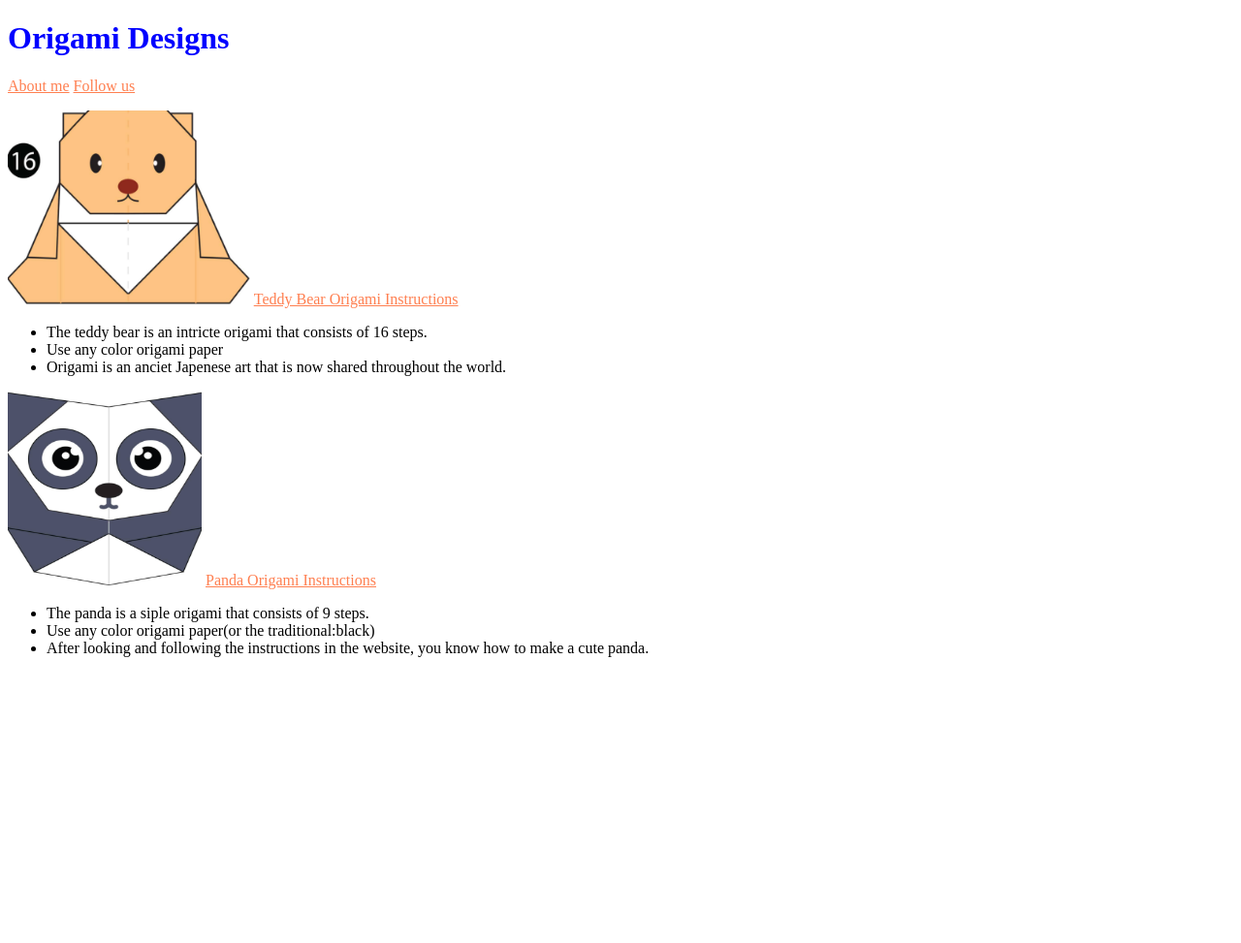
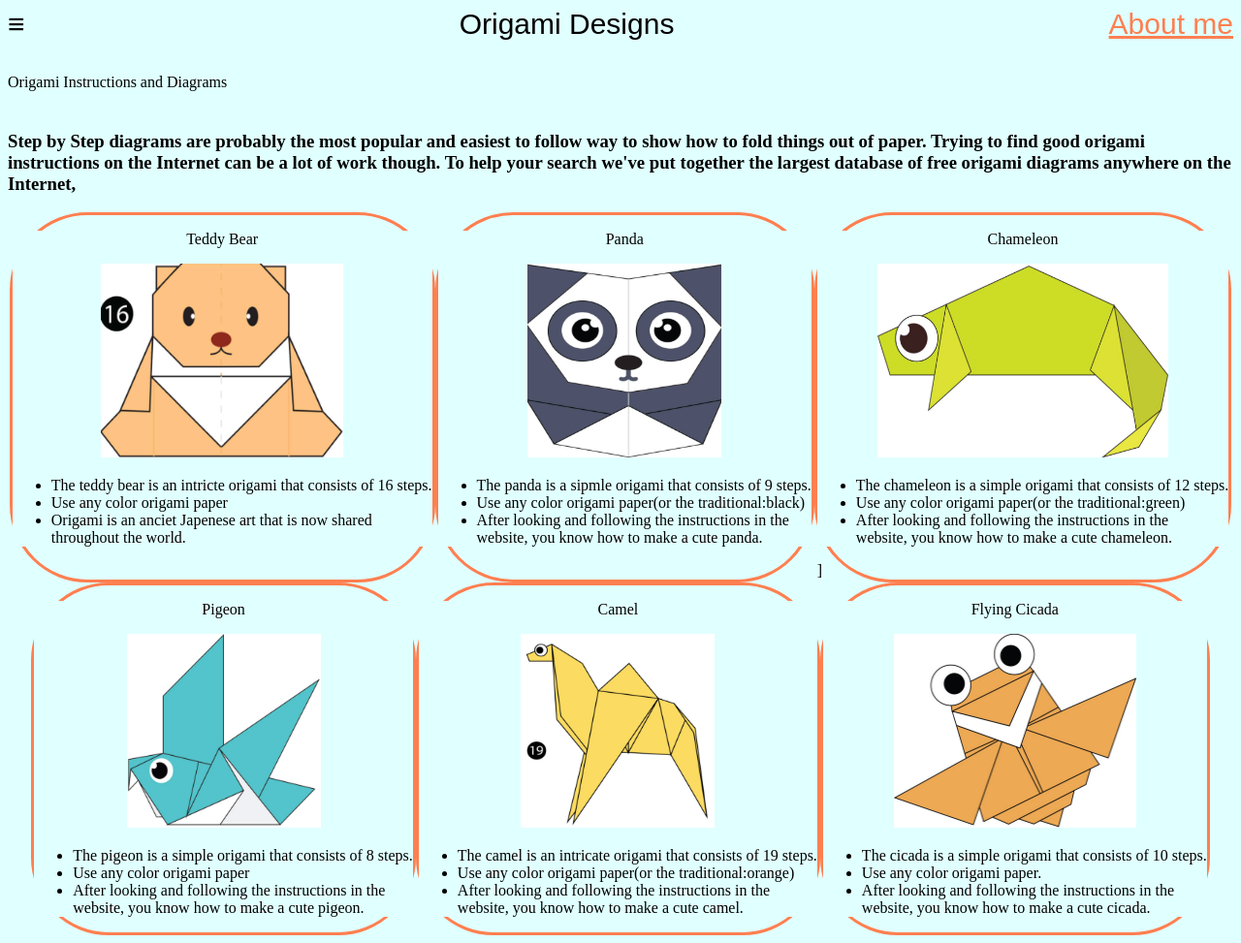
Before and after one commit to clairekim07/Origami, a plain HTML site: page index.html in a window 1280 px wide. Shown: the whole page at 97% size. Before the commit the page ends 800 px from the top, so only its background shows below. Drawn offline with Linux system fonts and the light colour scheme.

Commit message:
used flexbox and css and added more websites for origamis

```diff
--- a/index.html
+++ b/index.html
@@ -4,27 +4,45 @@
     <meta charset="UTF-8">
     <meta name="viewport" content="width=device-width, initial-scale=1.0">
     <title>Origami Designs</title>
+    <link rel= "stylesheet" type= "text/css" href= "style.css"/>
 
-    <style>
-        h1{
-            color:blue
-        }
-        a{
-            color:coral
-        }
-    </style>
 </head>
 <body>
-    <h1>Origami Designs</h1>
-    <p>
-    <a href = "aboutme.html">About me</a>
-    <a href = "followus.html">Follow us</a>
-</p>
+    <div class="header">
+    <div class="menu">
+
+    <div><a href ="#"></a>≡</a></div>
+    <div>Origami Designs</div>
+    <div><a href = "aboutme.html">About me</a></div>
+
+
+</div>
+</div>
+
+</body>
+<body>
+    <div class="bodyimg">
+        <img>
+        <p>
+            Origami Instructions and Diagrams
+        </p>
+        <h3></br>
+            Step by Step diagrams are probably the most popular and easiest to follow way
+            to show how to fold things out of paper. Trying to find good origami instructions
+            on the Internet can be a lot of work though. To help your search we've put
+            together the largest database of free origami diagrams anywhere on the Internet,
+        </h3>
+    </div>
 </body>
     <body>
-        <img src="image.png" width=250 height=200/>
 
-        <a href="http://origami.me/teddy-bear/">Teddy Bear Origami Instructions</a>
+        <div class="grid">
+        <div class="origami">
+        <center>
+        <p>Teddy Bear</p>
+        <a href="http://origami.me/teddy-bear/"><img src="image.png" width=250 height=200/></a>
+        </center>
+        <p>
         <ul>
             <li>
                 The teddy bear is an intricte origami that consists of 16 steps.
@@ -33,33 +51,126 @@
                 Use any color origami paper
             </li>
             <li>
-                Origami is an anciet Japenese art that is now shared throughout the world.
+                Origami is an anciet Japenese art that is now shared</br> throughout the world.
             </li>
         </ul>
-
+    </p>
+    </div>
 
     </body>
 
 
     <body>
-        <img src="panda.png" width=200 height=200/>
-
-        <a href="http://origami.me/panda/">Panda Origami Instructions</a>
+        <div class="origami">
+        <center>
+        <p>Panda</p>
+        <a href="http://origami.me/panda/"><img src="panda.png" width=200 height=200/></a>
+        </center>
+        <p>
         <ul>
             <li>
-                The panda is a siple origami that consists of 9 steps.
+                The panda is a sipmle origami that consists of 9 steps.
             </li>
             <li>
                 Use any color origami paper(or the traditional:black)
             </li>
             <li>
-                After looking and following the instructions in the website, you know how to make a cute panda.
+                After looking and following the instructions in the </br>website, you know how to make a cute panda.
             </li>
         </ul>
+    </p>
 
+    </div>
+    </body>
+    <body>
+        <div class="origami">
+        <center>
+        <p>Chameleon</p>
+        <a href="http://origami.me/chameleon/"><img src="chameleon.png" width=300 height=200/></a>
+        </center>
+        <p>
+        <ul>
+            <li>
+                The chameleon is a simple origami that consists of 12 steps.
+            </li>
+            <li>
+                Use any color origami paper(or the traditional:green)
+            </li>
+            <li>
+                After looking and following the instructions in the </br>website, you know how to make a cute chameleon.
+            </li>
+        </ul>
+    </p>
+        ]
+    </div>
+    </body>
+    <body>
+        <div class="origami">
+        <center>
+        <p>Pigeon</p>
+        <a href="http://origami.me/pigeon/"><img src="pigeon.png" width=200 height=200/></a>
+        </center>
+        <p>
+        <ul>
+            <li>
+                The pigeon is a simple origami that consists of 8 steps.
+            </li>
+            <li>
+                Use any color origami paper
+            </li>
+            <li>
+                After looking and following the instructions in the </br>website, you know how to make a cute pigeon.
+            </li>
+        </ul>
+    </p>
+
+    </div>
+    </body>
+    <body>
+        <div class="origami">
+        <center>
+        <p>Camel</p>
+        <a href="http://origami.me/camel/"><img src="camel.png" width=200 height=200/></a>
+        </center>
+        <p>
+        <ul>
+            <li>
+                The camel is an intricate origami that consists of 19 steps.
+            </li>
+            <li>
+                Use any color origami paper(or the traditional:orange)
+            </li>
+            <li>
+                After looking and following the instructions in the </br>website, you know how to make a cute camel.
+            </li>
+        </ul>
+    </p>
+
+    </div>
+    </body>
+    <body>
+        <div class="origami">
+        <center>
+        <p>Flying Cicada</p>
+        <a href="http://origami.me/flying-cicada/"><img src="cicada.png" width=250 height=200/></a>
+        </center>
+        <p>
+        <ul>
+            <li>
+                The cicada is a simple origami that consists of 10 steps.
+            </li>
+            <li>
+                Use any color origami paper.
+            </li>
+            <li>
+                After looking and following the instructions in the </br>website, you know how to make a cute cicada.
+            </li>
+        </ul>
+    </p>
+        </div>
 
     </body>
-
+<div>
 
 
 </html>
--- /dev/null
+++ b/style.css
@@ -0,0 +1,34 @@
+h1{
+    color:blue
+
+}
+a{
+    color:coral
+
+}
+.menu{
+    display: flex;
+    justify-content: space-between;
+    font-size: 30px;
+    font-family: sans-serif;
+    font-weight: 400;
+    color: black;
+}
+.origami{
+    border:3px solid coral;
+    border-radius: 80px;
+    justify-content: space-evenly;
+
+    justify-content: center;
+    justify-content: space-between;
+}
+.grid{
+    display: flex;
+flex-wrap: wrap;
+justify-content: space-between;
+justify-content: center;
+
+}
+*{
+    background-color: lightcyan;
+}
```
Also changed, not shown: followus.html (deleted, +0 -15 lines), camel.png (added), chameleon.png (added), cicada.png (added), pigeon.png (added).
